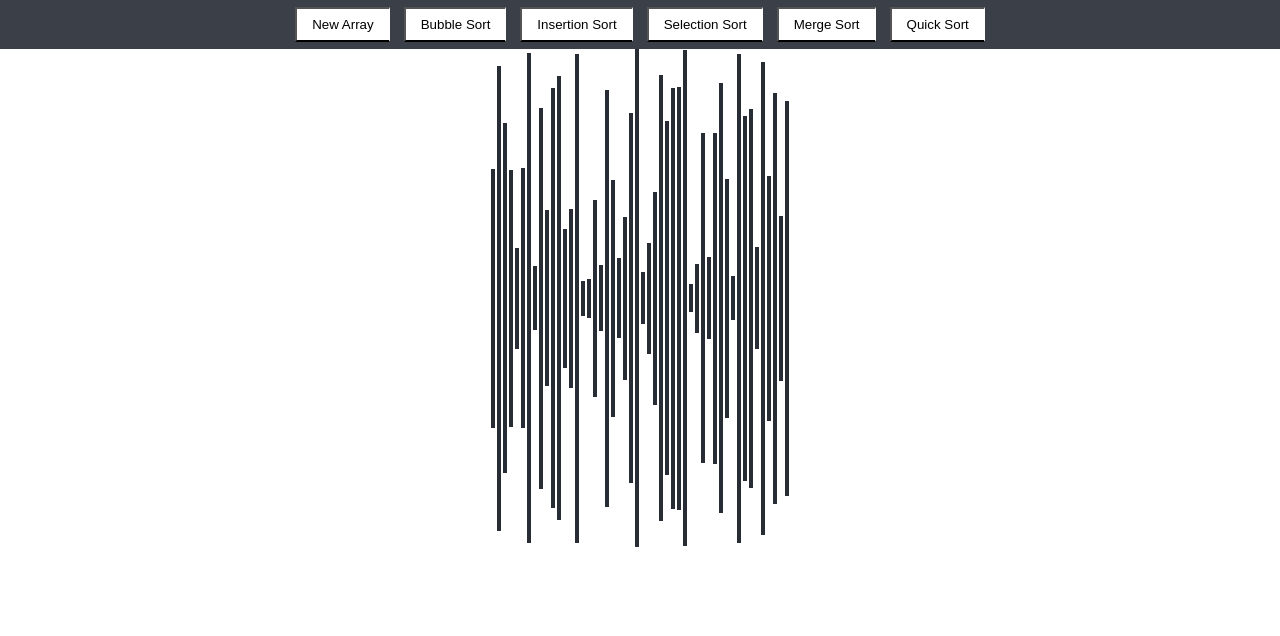
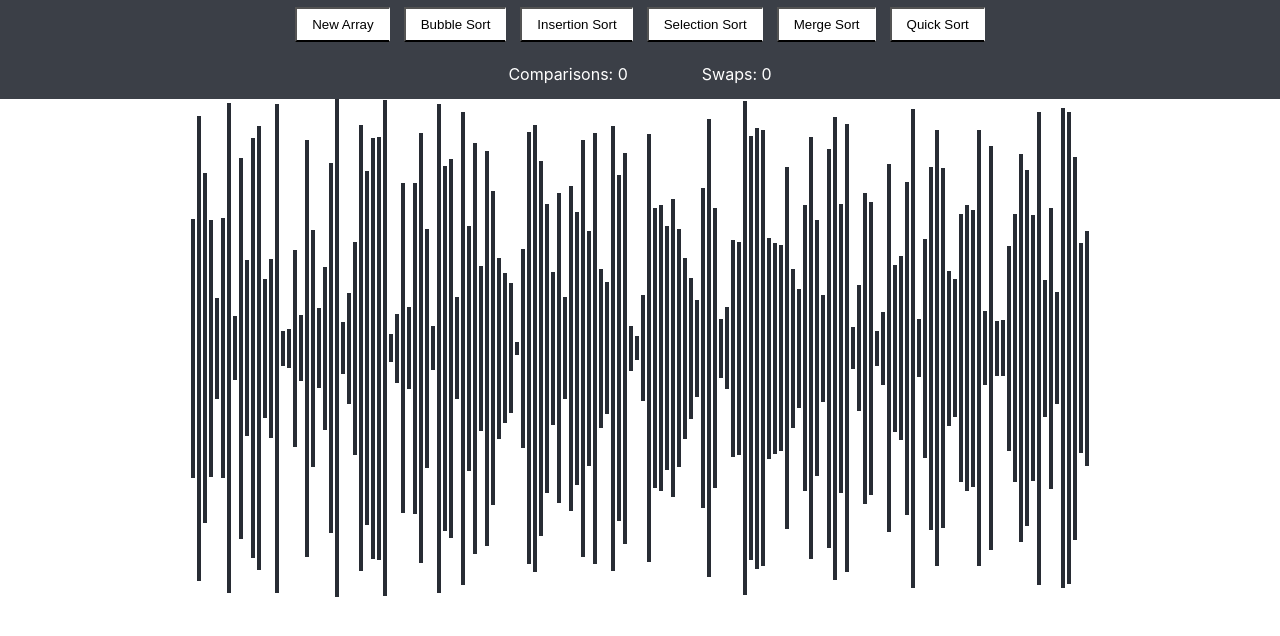
Before and after one commit to hrvojeperic/sorting-animation, a React (Create React App) app: page / in a window 1280 px wide. Shown: the top 636 px of the page. Built offline with nearby package versions, Linux system fonts and the light colour scheme.

Commit message:
finished stats

```diff
--- a/src/Components/MenuBarComponent.js
+++ b/src/Components/MenuBarComponent.js
@@ -11,6 +11,10 @@ const MenuBarComponent = (props) => {
             <button disabled={props.isSortButtonDisable} onClick={props.selection}>Selection Sort</button>
             <button disabled={props.isSortButtonDisable} onClick={props.merge}>Merge Sort</button>
             <button disabled={props.isSortButtonDisable} onClick={props.quick}>Quick Sort</button>
+            <div>
+                <text>Comparisons: {props.numOfComparisons}</text>
+                <text>Swaps: {props.numOfSwaps}</text>
+            </div>
         </div>
     );
 }
--- a/src/Components/SortingAnimation.js
+++ b/src/Components/SortingAnimation.js
@@ -14,12 +14,14 @@ class SortingAnimation extends Component {
 
     state = {
         animationArray: [],
-        arraySize: 50,
+        arraySize: 150,
         minElementSize: 10,
         maxElementSize: 500,
-        animationSpeed: 2,
+        animationSpeed: 1,
         isNewButtonDisable: false,
-        isSortButtonDisable: false
+        isSortButtonDisable: false,
+        numOfComparisons: 0,
+        numOfSwaps: 0
     }
 
     // create new array when component mounted
@@ -30,8 +32,7 @@ class SortingAnimation extends Component {
     // initiate new array
     newArrayHandler = () => {
         let newArr = NewArrayUtility(this.state.arraySize, this.state.minElementSize, this.state.maxElementSize);
-        this.setState({animationArray: newArr});
-        this.setState({isSortButtonDisable: false});
+        this.setState({animationArray: newArr, isSortButtonDisable: false, numOfComparisons: 0, numOfSwaps: 0});
         /*this.setState({animationArray: [{id: uuidv4(), value: 500},
                                         {id: uuidv4(), value: 400},
                                         {id: uuidv4(), value: 300},
@@ -48,40 +49,40 @@ class SortingAnimation extends Component {
     bubbleSortHandler = async () => {
         this.setState({isSortButtonDisable: true});
         this.setState({isNewButtonDisable: true});
-        await BubbleSortUtility(this.state.animationArray, this.state.animationSpeed, this.state);
-        this.setState({isNewButtonDisable: false});
+        const [comparisons, swaps] = await BubbleSortUtility(this.state.animationArray, this.state.animationSpeed);
+        this.setState({numOfComparisons: comparisons, numOfSwaps: swaps, isNewButtonDisable: false});
     }
 
     // initiate insertion sort
     insertionSortHandler = async () => {
         this.setState({isSortButtonDisable: true});
         this.setState({isNewButtonDisable: true});
-        await InsertionSortUtility(this.state.animationArray, this.state.animationSpeed);
-        this.setState({isNewButtonDisable: false});
+        const [comparisons, swaps] = await InsertionSortUtility(this.state.animationArray, this.state.animationSpeed);
+        this.setState({numOfComparisons: comparisons, numOfSwaps: swaps, isNewButtonDisable: false});
     }
 
     // initiate quick sort
     selectionSortHandler = async () => {
         this.setState({isSortButtonDisable: true});
         this.setState({isNewButtonDisable: true});
-        await SelectionSortUtility(this.state.animationArray, this.state.animationSpeed);
-        this.setState({isNewButtonDisable: false});
+        const [comparisons, swaps] = await SelectionSortUtility(this.state.animationArray, this.state.animationSpeed);
+        this.setState({numOfComparisons: comparisons, numOfSwaps: swaps, isNewButtonDisable: false});
     }
 
     // initiate merge sort
     mergeSortHandler = async () => {
         this.setState({isSortButtonDisable: true});
         this.setState({isNewButtonDisable: true});
-        await MergeSortUtility(this.state.animationArray, this.state.animationSpeed);
-        this.setState({isNewButtonDisable: false});
+        const [comparisons, swaps] = await MergeSortUtility(this.state.animationArray, this.state.animationSpeed);
+        this.setState({numOfComparisons: comparisons, numOfSwaps: swaps, isNewButtonDisable: false});
     }
 
     // initiate quick sort
     quickSortHandler = async () => {
         this.setState({isSortButtonDisable: true});
         this.setState({isNewButtonDisable: true});
-        await QuickSortUtility(this.state.animationArray, this.state.animationSpeed);
-        this.setState({isNewButtonDisable: false});
+        const [comparisons, swaps] = await QuickSortUtility(this.state.animationArray, this.state.animationSpeed);
+        this.setState({numOfComparisons: comparisons, numOfSwaps: swaps, isNewButtonDisable: false});
     }
 
     render() {
@@ -95,6 +96,8 @@ class SortingAnimation extends Component {
                 <MenuBarComponent
                     isNewButtonDisable={this.state.isNewButtonDisable}
                     isSortButtonDisable={this.state.isSortButtonDisable}
+                    numOfComparisons={this.state.numOfComparisons}
+                    numOfSwaps={this.state.numOfSwaps}
                     new={() => this.newArrayHandler()}
                     bubble={() => this.bubbleSortHandler()}
                     insertion={() => this.insertionSortHandler()}
--- a/src/Styles/MenuBarStyles.css
+++ b/src/Styles/MenuBarStyles.css
@@ -11,3 +11,10 @@
     margin: 7px;
     background-color: white;
 }
+
+.Menu text {
+    padding: 8px 30px;
+    display: inline-block;
+    margin: 7px;
+    color: white;
+}
--- a/src/Utilities/BubbleSortUtility.js
+++ b/src/Utilities/BubbleSortUtility.js
@@ -1,10 +1,14 @@
 let wait = ms => new Promise(resolve => setTimeout(resolve, ms));
+let numOfComparisons = 0;
+let numOfSwaps = 0;
 
 // initiates bubble sort methods
 const BubbleSortUtility = async (stateArray, speed) => {
+
     let copyArr = JSON.parse(JSON.stringify(stateArray));
     let animateArr = BubbleSortAlgorithm(copyArr);
     await BubbleSortAnimation(animateArr, speed);
+    return [numOfComparisons, numOfSwaps];
 }
 
 // performs bubble sort on array
@@ -14,7 +18,9 @@ const BubbleSortAlgorithm = (arr) => {
     for (let i = 0; i < length - 1; i++) {
         for (let j = 0; j < length - i - 1; j++) {
             animations.push([j, j+1, true, false]) // highlight animation
+            numOfComparisons++;
             if (arr[j].value > arr[j+1].value) {
+                numOfSwaps++;
                 let temp = arr[j].value;
                 arr[j].value = arr[j+1].value;
                 arr[j+1].value = temp;
--- a/src/Utilities/InsertionSortUtility.js
+++ b/src/Utilities/InsertionSortUtility.js
@@ -1,10 +1,13 @@
 let wait = ms => new Promise(resolve => setTimeout(resolve, ms));
-
+let numOfComparisons = 0;
+let numOfSwaps = 0;
 // initiates insertion sort methods
 const InsertionSortUtility = async (stateArray, speed) => {
+
     let copyArr = JSON.parse(JSON.stringify(stateArray));
     let animateArr = InsertionSortAlgorithm(copyArr);
     await InsertionSortAnimation(animateArr, speed);
+    return [numOfComparisons, numOfSwaps];
 }
 
 // performs insertion sort on array
@@ -13,12 +16,15 @@ const InsertionSortAlgorithm = (arr) => {
     let animations = [];
     for (let i = 1; i < length; i++) {
         let j = i;
+        numOfComparisons++;
         if (arr[j].value >= arr[j-1].value) {
             animations.push([j-1, i, true, false]); // highlight animation
             animations.push([j-1, i, false, false]) // un-highlight animation
         }
         else {
             while (j > 0 && arr[j].value < arr[j-1].value) {
+                numOfComparisons++;
+                numOfSwaps++;
                 animations.push([j-1, j, true, false]) // highlight animation
                 animations.push([j-1, j, true, true]) // swap animation
                 let temp = arr[j].value;
@@ -35,7 +41,6 @@ const InsertionSortAlgorithm = (arr) => {
 // performs insertion sort animation
 const InsertionSortAnimation = async (animateArr, speed) => {
     for (let i = 0; i < animateArr.length; i++) {
-        console.log(animateArr[i]);
         (function(index) {
             setTimeout(function() {
                 let blockArray = document.getElementsByClassName('block');
--- a/src/Utilities/MergeSortUtility.js
+++ b/src/Utilities/MergeSortUtility.js
@@ -1,10 +1,12 @@
 let wait = ms => new Promise(resolve => setTimeout(resolve, ms));
-
+let numOfComparisons = 0;
+let numOfSwaps = 0;
 // initiates merge sort methods
 const MergeSortUtility = async (stateArray, speed) => {
     let copyArr = JSON.parse(JSON.stringify(stateArray));
     let animateArr = MergeSortAlgorithm(copyArr);
     await MergeSortAnimation(animateArr, speed);
+    return [numOfComparisons, numOfSwaps];
 }
 
 // performs merge sort on array
@@ -31,8 +33,9 @@ const merge = ( A,  temp,  from,  mid,  to, N, animations) =>
 	while (i <= mid && j <= to) {
     animations.push([i, j, true, false]); // highlight animation
     animations.push([i, j, false, false]); // un-highlight animation
-
+    numOfComparisons++;
 		if (A[i].value < A[j].value) {
+      numOfSwaps++;
       animations.push([k, A[i].value, true, true]); // swap animation
       console.log("k: ", k, " i: ", i);
       console.log(JSON.parse(JSON.stringify(temp)));
@@ -40,6 +43,7 @@ const merge = ( A,  temp,  from,  mid,  to, N, animations) =>
       temp[k++].value = A[i++].value;
     }
 		else {
+      numOfSwaps++;
       animations.push([k, A[j].value, true, true]); // swap animation
       console.log("k: ", k, " j: ", j);
       console.log(JSON.parse(JSON.stringify(temp)));
@@ -50,6 +54,7 @@ const merge = ( A,  temp,  from,  mid,  to, N, animations) =>
 
 	// Copy remaining elements
 	while (i < N && i <= mid) {
+    numOfSwaps++;
     animations.push([i, i, true, false]); // highlight animation
     animations.push([i, i, false, false]); // un-highlight animation
     animations.push([k, A[i].value, true, true]); // swap animation
--- a/src/Utilities/QuickSortUtility.js
+++ b/src/Utilities/QuickSortUtility.js
@@ -1,10 +1,12 @@
 let wait = ms => new Promise(resolve => setTimeout(resolve, ms));
-
+let numOfComparisons = 0;
+let numOfSwaps = 0;
 // initiates quick sort methods
 const QuickSortUtility = async (stateArray, speed) => {
     let copyArr = JSON.parse(JSON.stringify(stateArray));
     let animateArr = QuickSortAlgorithm(copyArr);
     await QuickSortAnimation(animateArr, speed);
+    return [numOfComparisons, numOfSwaps];
 }
 
 const partition = (arr, low, high, animations)  => {
@@ -16,7 +18,9 @@ const partition = (arr, low, high, animations)  => {
     {
         // If current element is smaller than the pivot
         animations.push([j, i+1, true, false]) // highlight animation
+        numOfComparisons++;
         if (arr[j].value < pivot) {
+            numOfSwaps++;
             isLess = true;
             i++;
             // swap arr[i] and arr[j]
@@ -32,6 +36,7 @@ const partition = (arr, low, high, animations)  => {
             animations.push([j, i, false, false]) // un-highlight animation
         }
     }
+    numOfSwaps++;
     animations.push([i+1, high, true, false]) // highlight animation
     // swap arr[i+1] and arr[high] (or pivot)
     let temp = arr[i+1].value;
--- a/src/Utilities/SelectionSortUtility.js
+++ b/src/Utilities/SelectionSortUtility.js
@@ -1,10 +1,14 @@
 let wait = ms => new Promise(resolve => setTimeout(resolve, ms));
+
+let numOfComparisons = 0;
+let numOfSwaps = 0;
 
 // initiates bubble sort methods
 const SelectionSortUtility = async (stateArray, speed) => {
     let copyArr = JSON.parse(JSON.stringify(stateArray));
     let animateArr = SelectionSortAlgorithm(copyArr);
     await SelectionSortAnimation(animateArr, speed);
+    return [numOfComparisons, numOfSwaps];
 }
 
 const sort = (arr, animations) => {
@@ -18,6 +22,7 @@ const sort = (arr, animations) => {
             animations.push([j, j, true, false]) // highlight animation
             //animations.push([min_idx, j, true, false]) // highlight animation
             //animations.push([j, j, true, false]) // highlight animation
+            numOfComparisons++;
             if (arr[j].value < arr[min_idx].value) {
                // animations.push([min_idx, min_idx, false, false]) // un-highlight animation
                 min_idx = j;
@@ -29,6 +34,7 @@ const sort = (arr, animations) => {
 
         // Swap the found minimum element with the first
         // element
+        numOfSwaps++;
         animations.push([min_idx, i, true, false]) // highlight animation
         animations.push([min_idx, i, true, true]) // swap animation
         animations.push([min_idx, i, false, false]) // un-highlight animation
@@ -40,7 +46,7 @@ const sort = (arr, animations) => {
 
 // performs bubble sort on array
 const SelectionSortAlgorithm = (arr) => {
-    let length = arr.length;
+    //let length = arr.length;
     let animations = [];
     sort(arr, animations);
     return animations;
```
